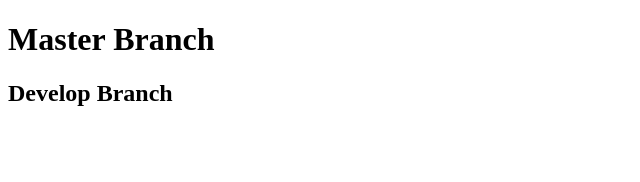
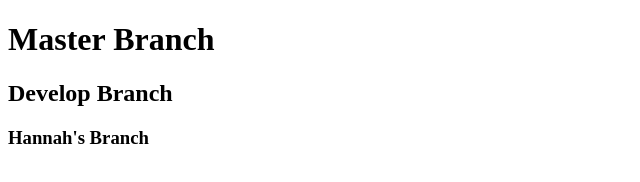
Before and after one commit to lanejm/teamGit, a plain HTML site: page index.html in a window 1280 px wide. Shown: the whole page, without its empty margins (0-640 px from the left). Drawn offline with Linux system fonts and the light colour scheme.

Commit message:
hannahs branch

```diff
--- a/index.html
+++ b/index.html
@@ -9,6 +9,7 @@
 
     <h1>Master Branch</h1>
     <h2>Develop Branch</h2>
+    <h3>Hannah's Branch</h3>
 
 </body>
 </html>
```
